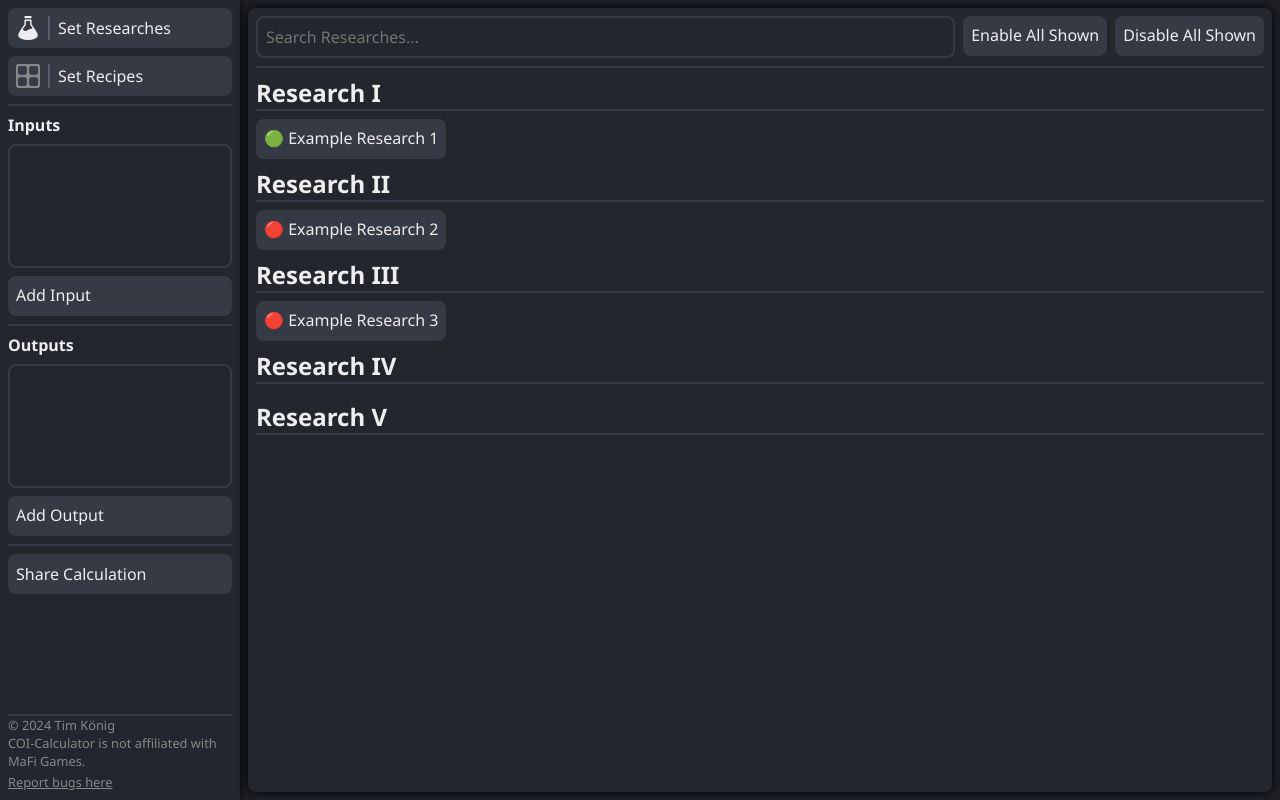
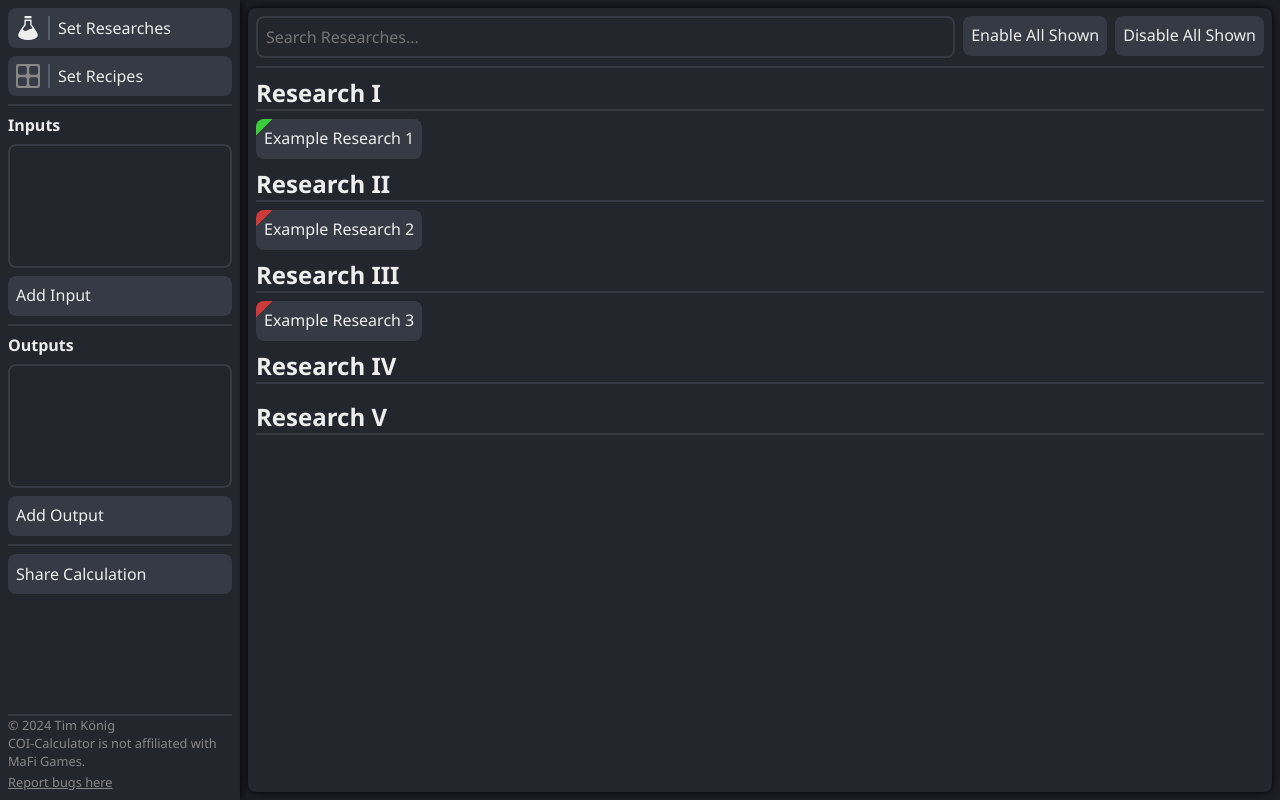
Before and after one commit to TimKoenig96/coi-calculator, a website built with webpack: page src/index.html in a window 1280 px wide. Built offline with nearby package versions, Linux system fonts and the light colour scheme.

Commit message:
edit: Replace green/red emoji with corner indicator

```diff
--- a/src/style.css
+++ b/src/style.css
@@ -6,7 +6,7 @@
 	--font_medium: 1rem;
 	--font_small: 0.8rem;
 
-	--spacing_large: 16px;
+	--spacing_large: 12px;
 	--spacing_medium: 8px;
 	--spacing_small: 2px;
 
@@ -202,11 +202,15 @@ input[type="number"]::-webkit-inner-spin-button {
 	margin: var(--spacing_medium) 0;
 }
 
-#researches_container .button.active::before,
-#recipes_container .button.active::before { content: "🟢 "; }
+#researches_container .button.active,
+#recipes_container .button.active {
+	background-image: linear-gradient(135deg, rgb(58, 206, 58) var(--spacing_large), transparent var(--spacing_large));
+}
 
-#researches_container .button.inactive::before,
-#recipes_container .button.inactive::before { content: "🔴 "; }
+#researches_container .button.inactive,
+#recipes_container .button.inactive {
+	background-image: linear-gradient(135deg, rgb(206, 58, 58) var(--spacing_large), transparent var(--spacing_large));
+}
 
 #researches_searchbox,
 #recipes_searchbox {
@@ -215,7 +219,6 @@ input[type="number"]::-webkit-inner-spin-button {
 
 .button.recipe {
 	height: initial;
-	line-height: 0.8rem;
 }
 
 .sprite {
```
